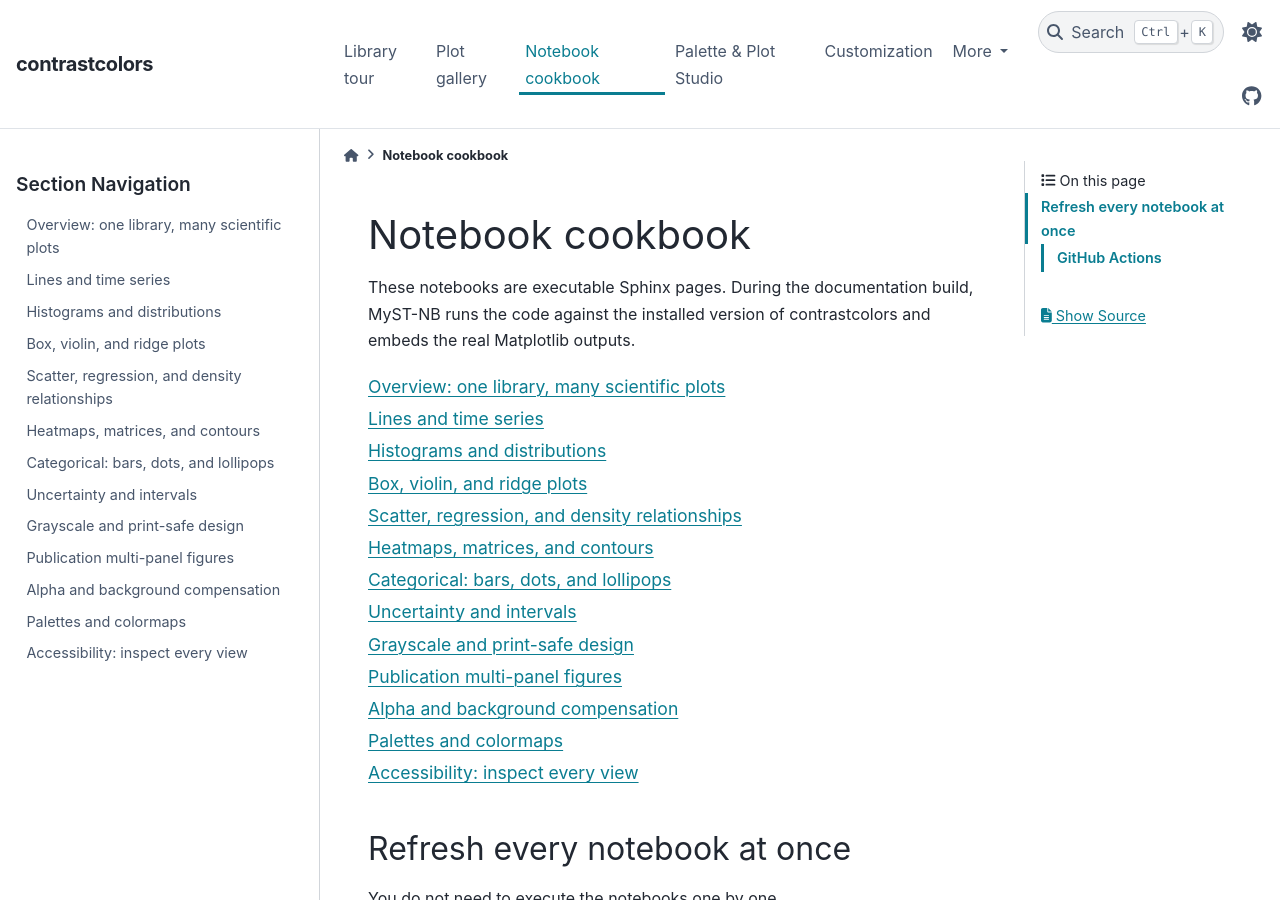
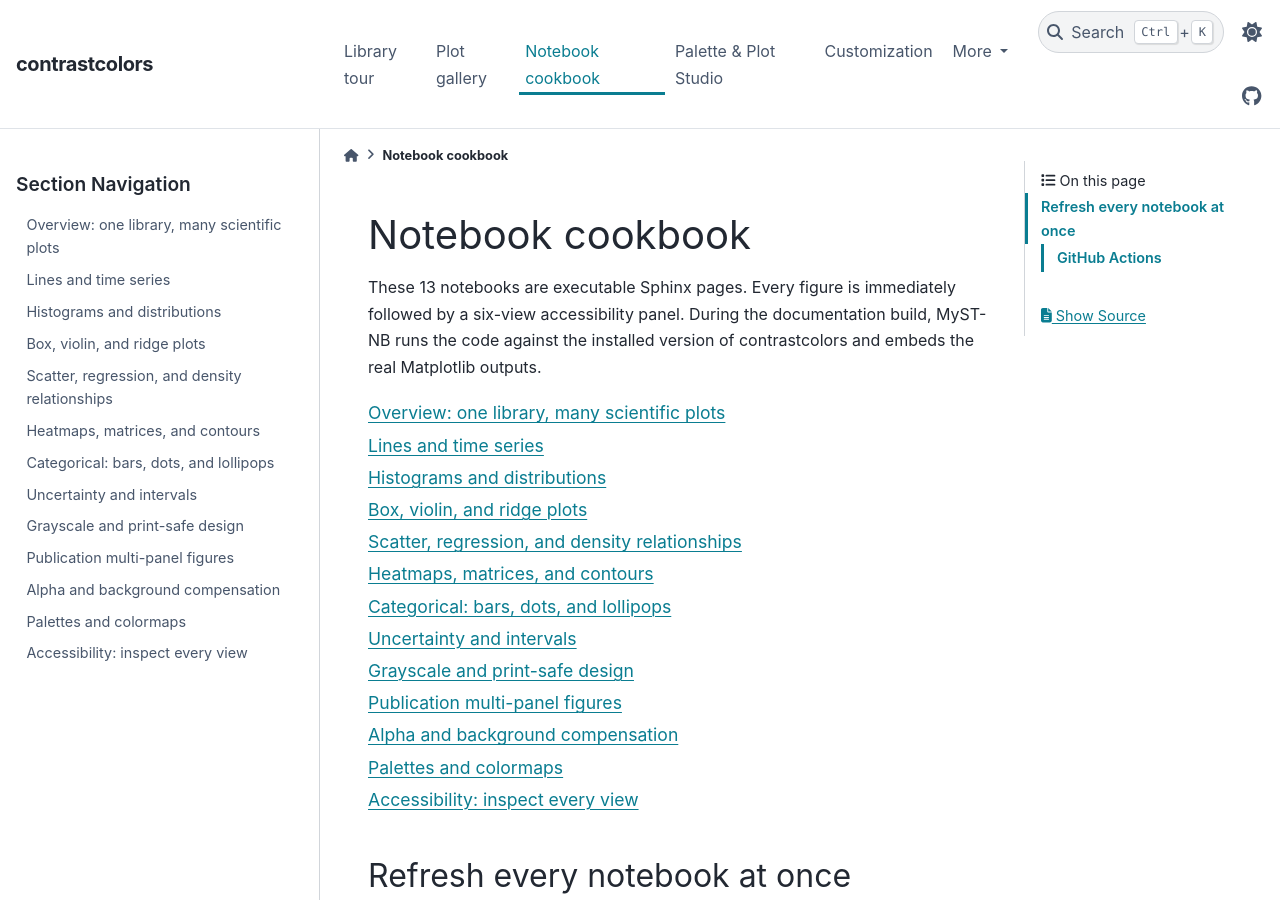
Before and after one commit to heri-espino/Colors, a Sphinx documentation site: the page built from docs/source/notebooks/index.rst, in a window 1280 px wide and 900 px high. Built offline with Sphinx 7.4.7 and the PyData theme 0.15.4, drawn with Linux system fonts in a browser that asks for light colours; pages that are not in the unit, such as notebooks, are missing from menus.

Commit message:
Update navigation for 13 accessible example notebooks

```diff
--- a/docs/source/gallery.rst
+++ b/docs/source/gallery.rst
@@ -5,7 +5,7 @@
 ``contrastcolors`` package during the documentation build.
 
 For the complete gallery with runnable code and saved figures, open the
-:doc:`12-notebook cookbook <notebooks/index>`. You can also browse the
+:doc:`13-notebook cookbook <notebooks/index>`. You can also browse the
 `raw notebooks on GitHub <https://github.com/heri-espino/Colors/tree/main/docs/source/notebooks>`_.
 
 Line plots
--- a/docs/source/index.rst
+++ b/docs/source/index.rst
@@ -25,7 +25,7 @@
      </div>
    </section>
 
-Notebook cookbook: 12 executable demos
+Notebook cookbook: 13 executable demos
 --------------------------------------
 
 The complete notebook collection contains over 30 saved Matplotlib figures,
@@ -65,7 +65,7 @@
 
       Heatmaps, correlation matrices, contours and pcolormesh.
 
-   .. grid-item-card:: All 12 notebooks
+   .. grid-item-card:: All 13 notebooks
       :link: notebooks/index
       :link-type: doc
 
--- a/docs/source/notebooks/index.rst
+++ b/docs/source/notebooks/index.rst
@@ -1,7 +1,7 @@
 Notebook cookbook
 =================
 
-These notebooks are executable Sphinx pages. During the documentation build,
+These 13 notebooks are executable Sphinx pages. Every figure is immediately followed by a six-view accessibility panel. During the documentation build,
 MyST-NB runs the code against the installed version of contrastcolors and
 embeds the real Matplotlib outputs.
 
```
